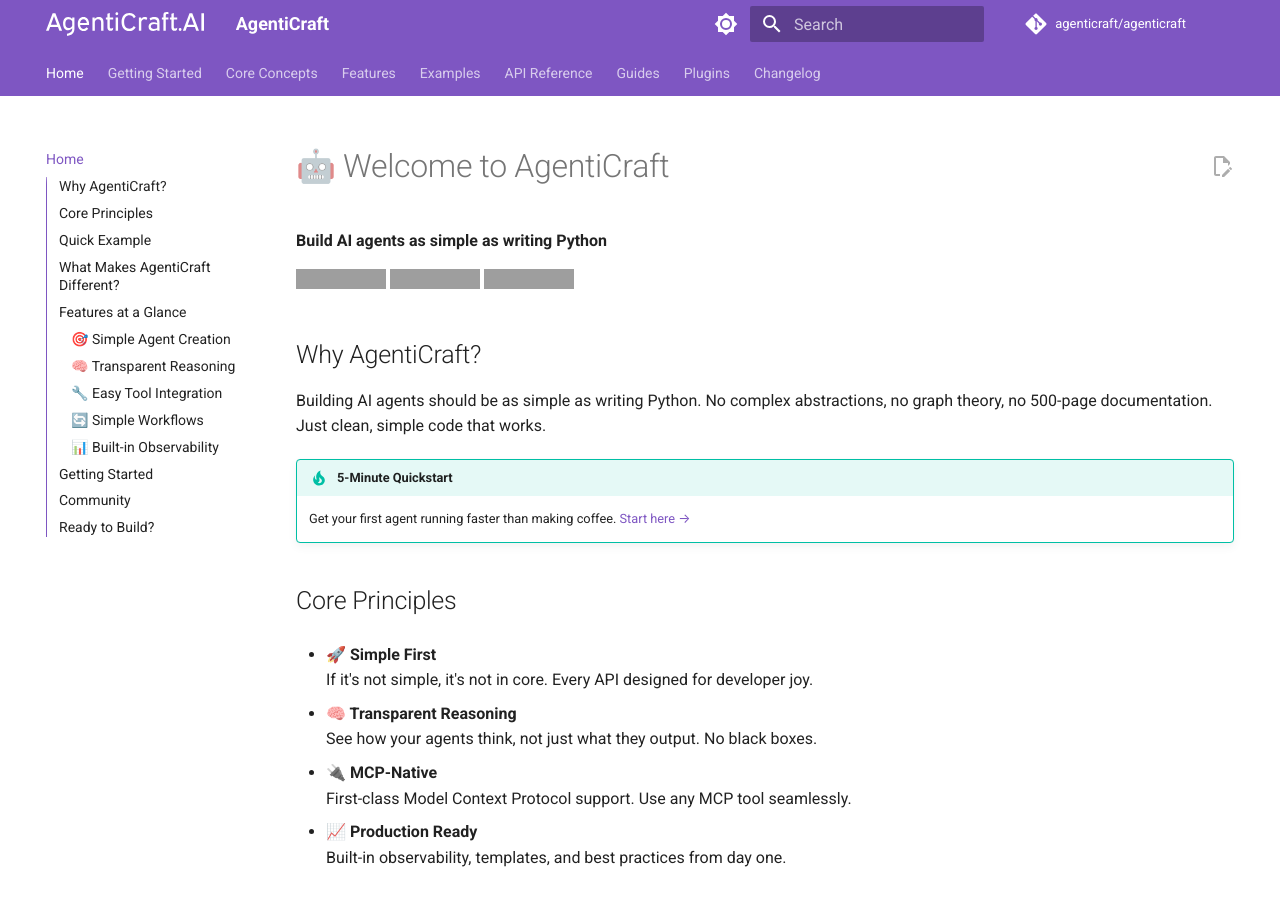
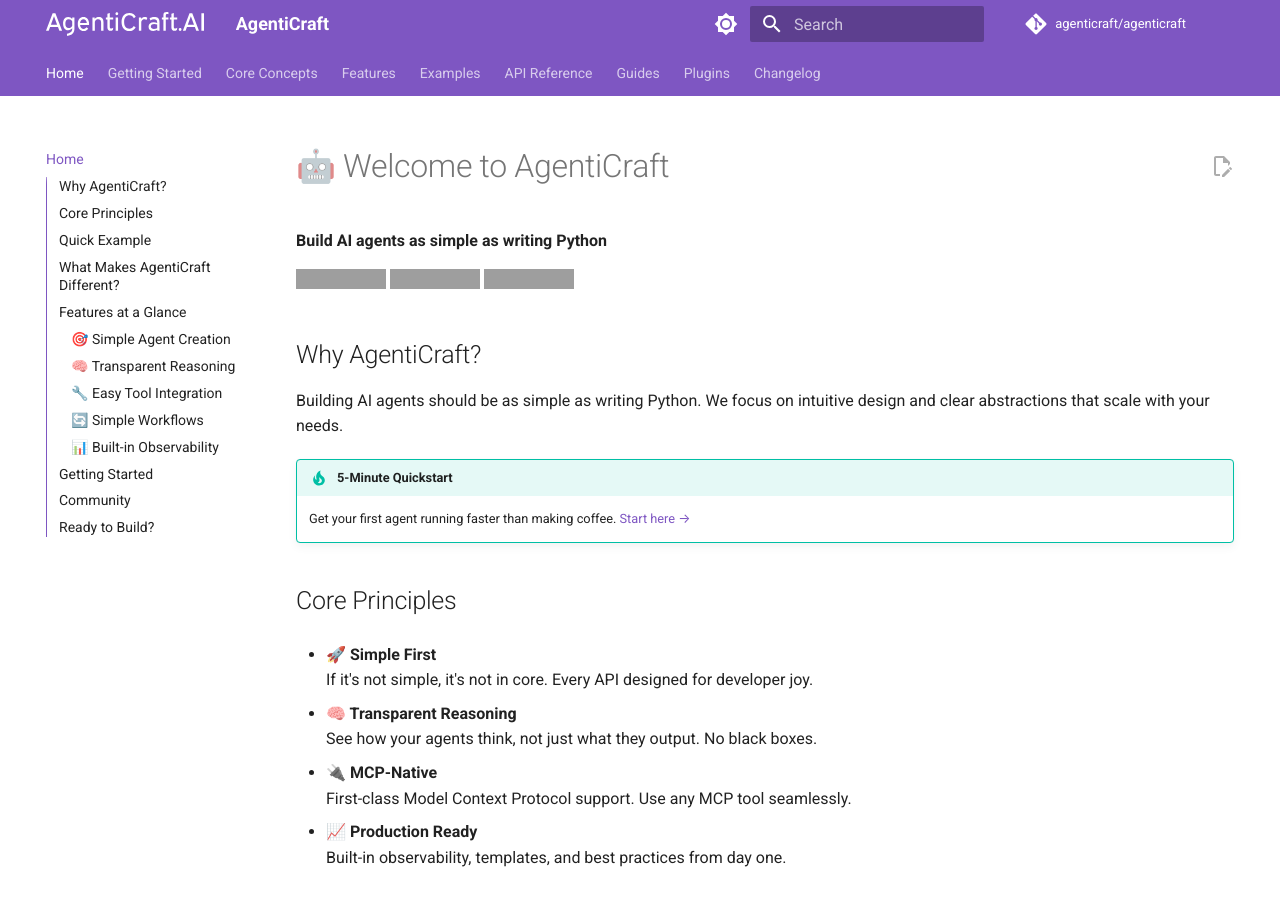
Before and after one commit to agenticraft/agenticraft, an MkDocs documentation site: the page built from docs/index.md, in a window 1280 px wide and 900 px high. Built offline with MkDocs 1.6.1 and Material for MkDocs 9.7.7, drawn with Linux system fonts in a browser that asks for light colours; comment, search, counter and statistics services are not loaded; grey boxes are pictures that could not be loaded.

Commit message:
docs: update README and Docs index v0.1.1

```diff
--- a/docs/index.md
+++ b/docs/index.md
@@ -3,13 +3,13 @@
 **Build AI agents as simple as writing Python**
 
 [![PyPI version](https://badge.fury.io/py/agenticraft.svg)](https://badge.fury.io/py/agenticraft)
-[![Documentation](https://img.shields.io/badge/docs-agenticraft.ai-blue.svg)](https://docs.agenticraft.ai)
+[![Documentation](https://img.shields.io/badge/docs-blue.svg)](https://agenticraft.github.io/agenticraft/)
 [![License](https://img.shields.io/github/license/agenticraft/agenticraft.svg)](https://github.com/agenticraft/agenticraft/blob/main/LICENSE)
 
 
 ## Why AgentiCraft?
 
-Building AI agents should be as simple as writing Python. No complex abstractions, no graph theory, no 500-page documentation. Just clean, simple code that works.
+Building AI agents should be as simple as writing Python. We focus on intuitive design and clear abstractions that scale with your needs.
 
 !!! tip "5-Minute Quickstart"
 
```
Also changed, not shown: README.md (+1 -1 lines).
